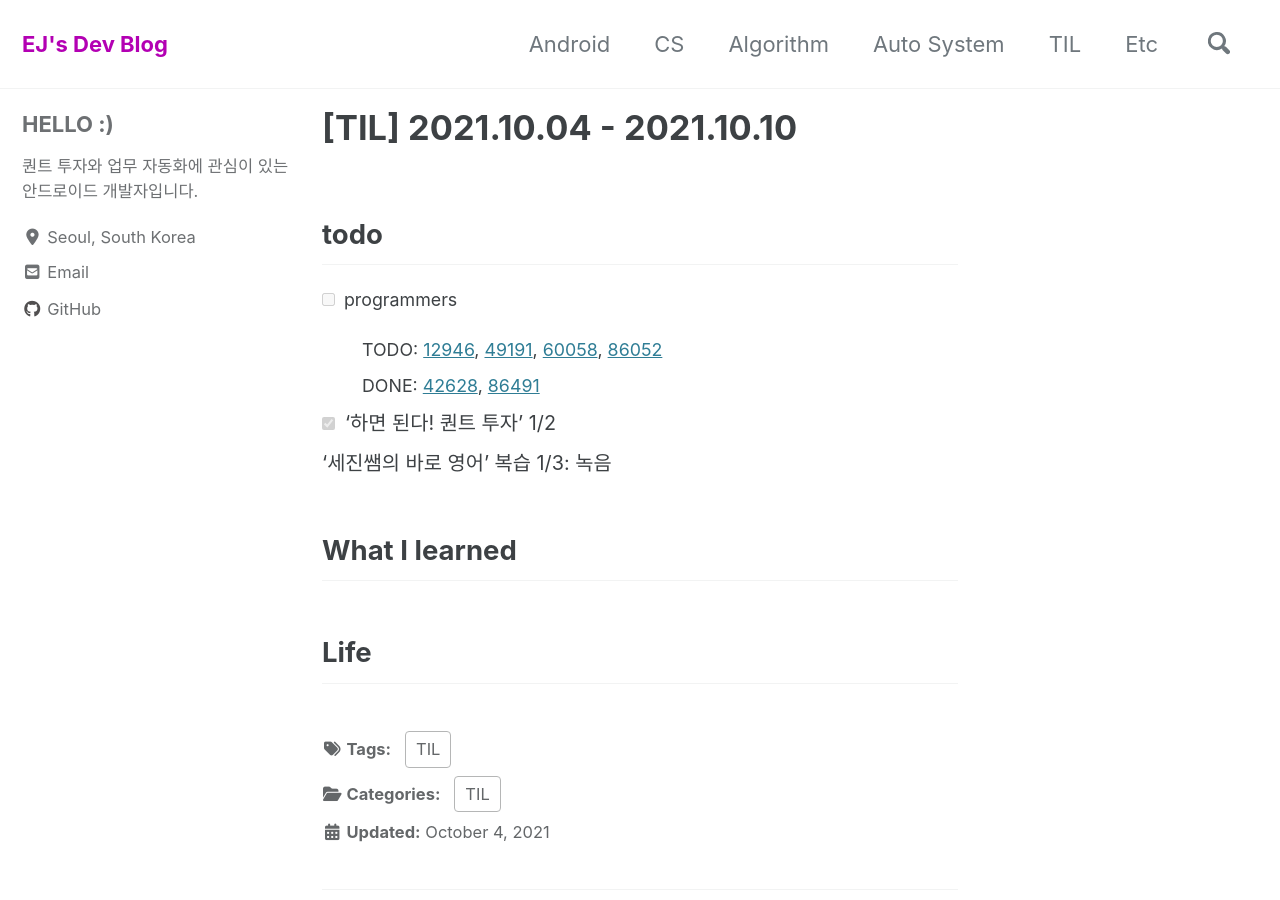
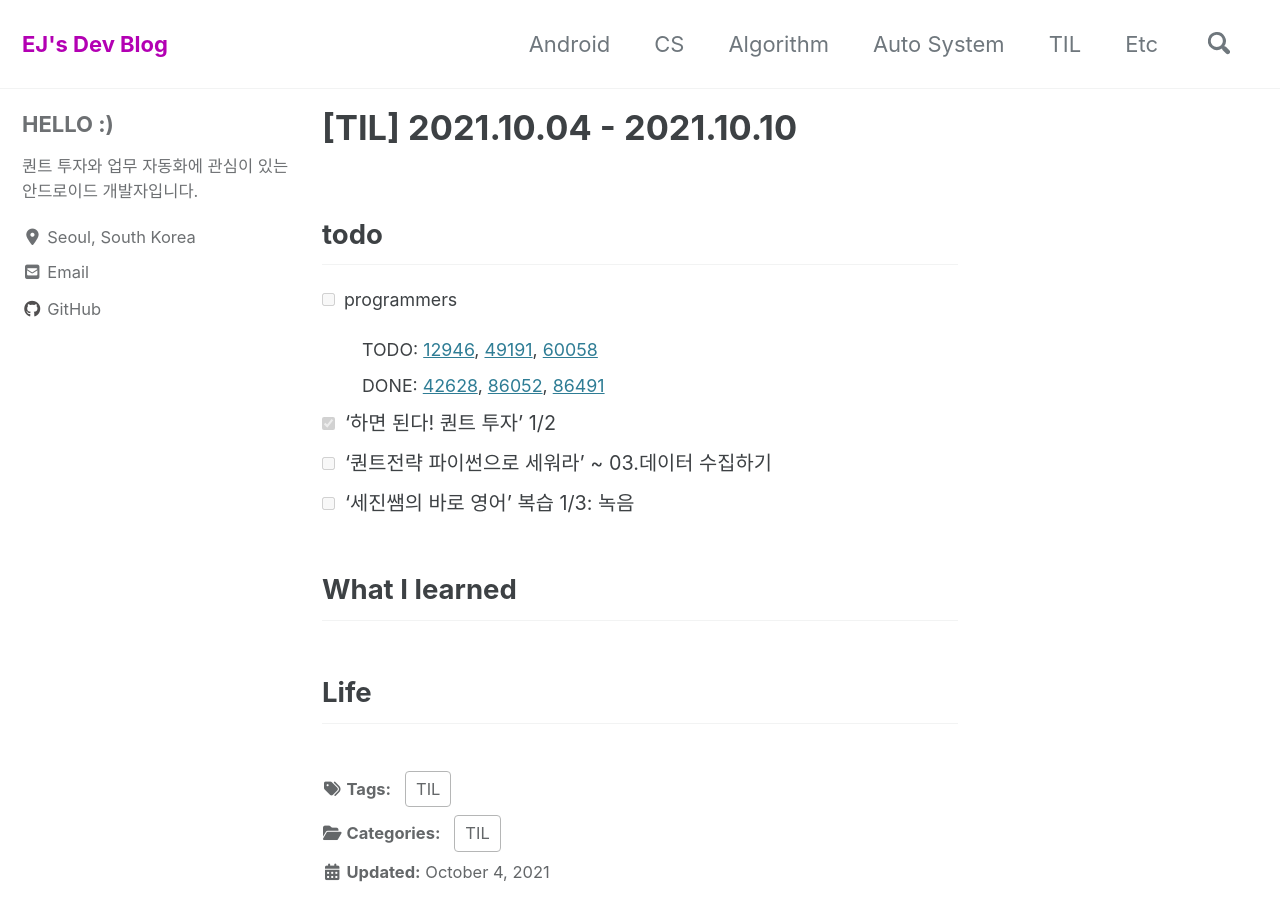
Before and after one commit to dev-eunji/dev-eunji.github.io, a Jekyll site: the page built from _posts/til/2021-10-04-TIL.md, in a window 1280 px wide and 900 px high. Built offline with Jekyll 4.4.1, drawn with Linux system fonts in a browser that asks for light colours; cached includes are drawn as plain includes; nearby versions of some CDN libraries; comment, search, counter and statistics services are not loaded.

Commit message:
[TIL] 20211005

```diff
--- a/_posts/til/2021-10-04-TIL.md
+++ b/_posts/til/2021-10-04-TIL.md
@@ -11,11 +11,12 @@ comments: true
 
 - [ ] programmers
 
-  - TODO: [12946](https://programmers.co.kr/learn/courses/30/lessons/12946), [49191](https://programmers.co.kr/learn/courses/30/lessons/49191), [60058](https://programmers.co.kr/learn/courses/30/lessons/60058), [86052](https://programmers.co.kr/learn/courses/30/lessons/86052)
-  - DONE: [42628](https://programmers.co.kr/learn/courses/30/lessons/42628), [86491](https://programmers.co.kr/learn/courses/30/lessons/86491)
+  - TODO: [12946](https://programmers.co.kr/learn/courses/30/lessons/12946), [49191](https://programmers.co.kr/learn/courses/30/lessons/49191), [60058](https://programmers.co.kr/learn/courses/30/lessons/60058)
+  - DONE: [42628](https://programmers.co.kr/learn/courses/30/lessons/42628), [86052](https://programmers.co.kr/learn/courses/30/lessons/86052), [86491](https://programmers.co.kr/learn/courses/30/lessons/86491)
 
 - [x] '하면 된다! 퀀트 투자' 1/2
-- '세진쌤의 바로 영어' 복습 1/3: 녹음
+- [ ] '퀀트전략 파이썬으로 세워라' ~ 03.데이터 수집하기
+- [ ] '세진쌤의 바로 영어' 복습 1/3: 녹음
 
 ## What I learned
 
```
